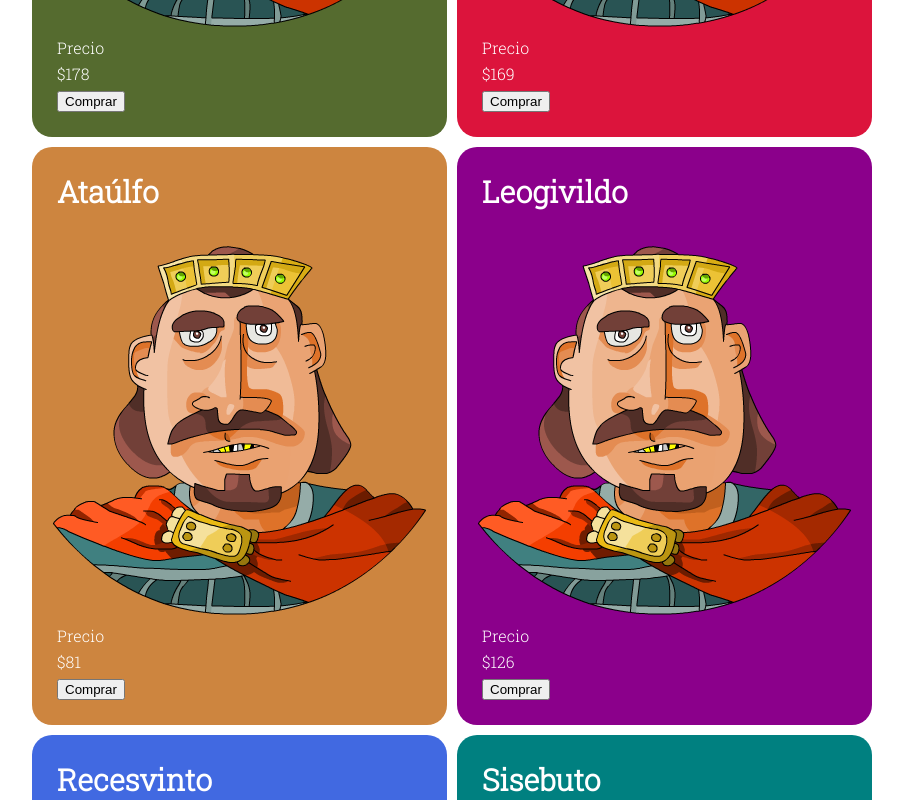
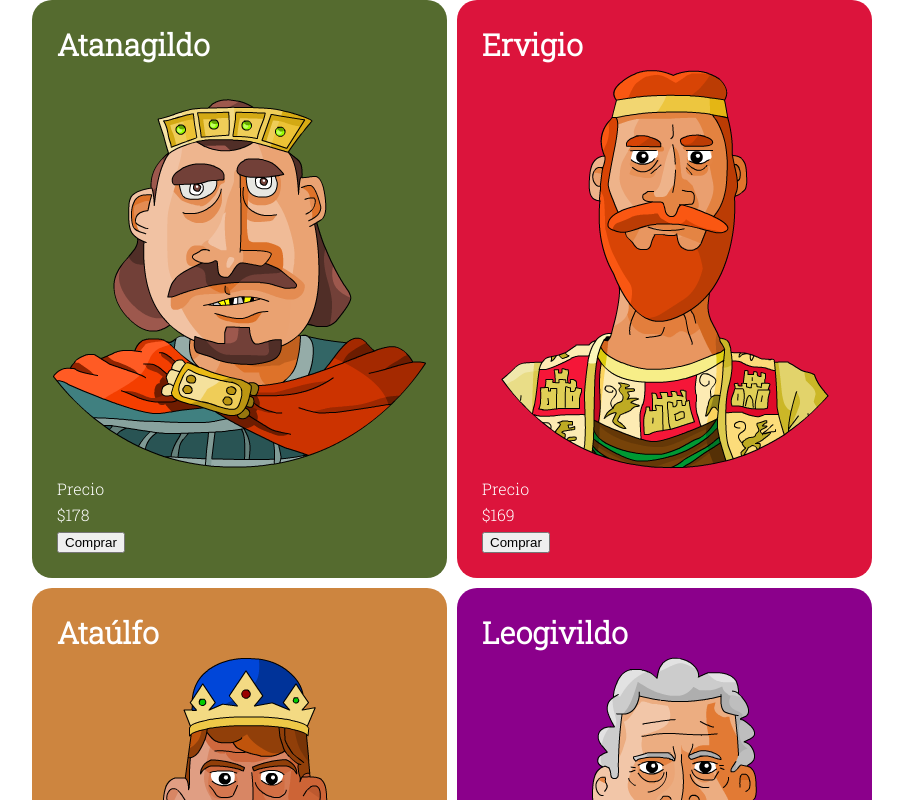
Before and after one commit to menzDev/reactCard, a React (Vite) app: page / in a window 1280 px wide. Shown: the top 800 px of the page, without its empty margins (188-1091 px from the left). Built offline with nearby package versions, Linux system fonts and the light colour scheme.

Commit message:
10/08/23

```diff
--- a/src/App.css
+++ b/src/App.css
@@ -18,7 +18,7 @@ body{
   margin: 0;
   padding: 0;
   width: 100vw;
-  height: 100vh;
+  height: auto;
   display: flex;
   justify-content: center;
   align-items: center;
--- a/src/App.tsx
+++ b/src/App.tsx
@@ -1,14 +1,15 @@
 import "./App.css";
 import ComprarReyes from "./ComprarReyes";
+import { useState } from "react";
 
 function App() {
+
   const nombres = ["Atanagildo", "Che", "Pepin"];
   return (
     <>
       <div className="contenedor">
-        <h2>Total a pagar: $ 0 </h2>
         <div className="container">
-          <ComprarReyes />
+              <ComprarReyes />
         </div>
       </div>
     </>
--- a/src/ComprarReyes.tsx
+++ b/src/ComprarReyes.tsx
@@ -1,47 +1,68 @@
 import React from 'react';
+import { useState } from "react";
 import che from "./assets/rey_atanagildo.png";
+import leo from "./assets/rey_leogivildo.png";
+import ervi from "./assets/rey_ervigio.png";
+import atau from "./assets/rey_ataulfo.png";
+import teo from "./assets/rey_teodorico.png";
+import buto from "./assets/rey_sisebuto.png";
+import res from "./assets/rey_recesvinto.png";
+
+
 import "./CartaReyes.css";
 
 
 export default function ComprarReyes() {
+  const [total,setTotal] = useState(0)
+
   const reyes=[
     {
       nombre:"Atanagildo",
       color:"darkolivegreen",
-      precio:178
+      precio:178,
+      img:che
     },{
       nombre:"Ervigio",
       color:"crimson",
-      precio:169
+      precio:169,
+      img:ervi
     },{
       nombre:"Ataúlfo",
       color:"peru",
-      precio:81
+      precio:81,
+      img:atau
+
     },{
       nombre:"Leogivildo",
       color:"darkmagenta",
-      precio:126
+      precio:126,
+      img:leo
     },{
       nombre:"Recesvinto",
       color:"royalblue",
-      precio:141
+      precio:141,
+      img:res
     },{
       nombre:"Sisebuto",
       color:"teal",
-      precio:69
+      precio:69,
+      img:buto
     }
   ]
 
+  const comprar = () => {
 
+  };
   return (
 reyes.map((el, index) =>{
+
   return(
     <div className='cartaReyes' style={{ backgroundColor: reyes[index].color }} key={index}>
       <p className='nombre'>{reyes[index].nombre}</p>
-      <img className='imgReyes' src={che} alt="" />
+      <img className='imgReyes' src={reyes[index].img} alt="" />
       <p className="precios">Precio</p>
       <p className='valorPrecio'>${reyes[index].precio}</p>
-      <div className="btn"><button>Comprar</button></div>
+      <div className="btn"><button onClick={comprar}>Comprar</button></div>
     </div>
   )
 })
```
